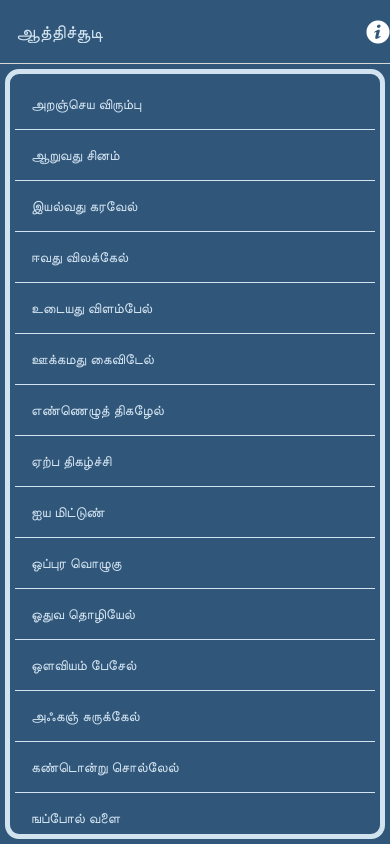
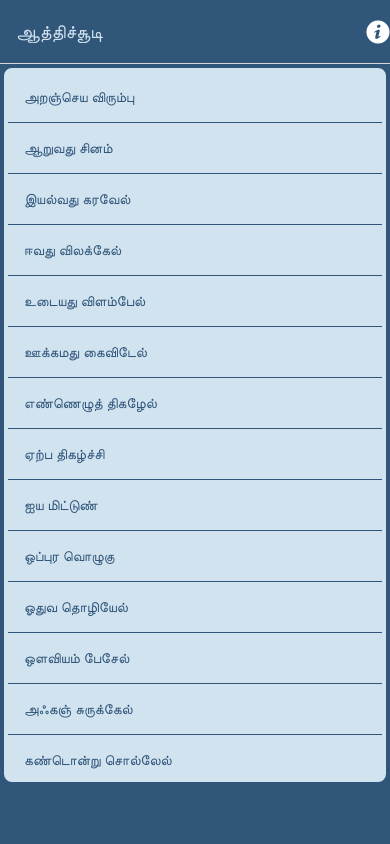
Before and after one commit to nibaji/aathichoodi-app, a React Native app: screen /PoemsList in a window 390 px wide. Built offline with nearby package versions, Linux system fonts and the light colour scheme.

Commit message:
style: alter theme

```diff
--- a/src/Components/InfoModal.tsx
+++ b/src/Components/InfoModal.tsx
@@ -101,8 +101,8 @@ const styles = StyleSheet.create({
   modalView: {
     margin: 24,
     backgroundColor: AppColor.accent,
-    borderRadius: 20,
-    padding: 35,
+    borderRadius: 8,
+    padding: 40,
     alignItems: 'center',
     shadowColor: '#000',
     shadowOffset: {
--- a/src/Screens/PoemsList.tsx
+++ b/src/Screens/PoemsList.tsx
@@ -25,7 +25,7 @@ export default function PoemsList({navigation}: Props) {
           keyExtractor={item => item.poem}
           renderItem={({item}) => (
             <Pressable
-              android_ripple={{radius: 500}}
+              android_ripple={{radius: 500, color: AppColor.primary}}
               onPress={() => {
                 navigation.navigate(POEM, {
                   poem: item,
@@ -48,28 +48,29 @@ export default function PoemsList({navigation}: Props) {
 const styles = StyleSheet.create({
   main: {
     flex: 1,
-    padding: 5,
     backgroundColor: AppColor.primary,
   },
   poemsView: {
     flex: 1,
-    padding: 5,
-    backgroundColor: AppColor.primary,
+    marginBottom: '16%',
+    margin: 4,
+    backgroundColor: AppColor.accent,
     borderColor: AppColor.accent,
-    borderRadius: 14,
-    borderWidth: 5,
+    borderRadius: 8,
+    borderWidth: 4,
   },
 
   poemView: {
     padding: 4,
     margin: 4,
+    borderRadius: 8,
   },
   separator: {
-    borderColor: AppColor.accent,
+    borderColor: AppColor.primary,
     borderBottomWidth: 0.5,
   },
   poemText: {
     padding: 8,
-    color: AppColor.accent,
+    color: AppColor.primary,
   },
 });
```
